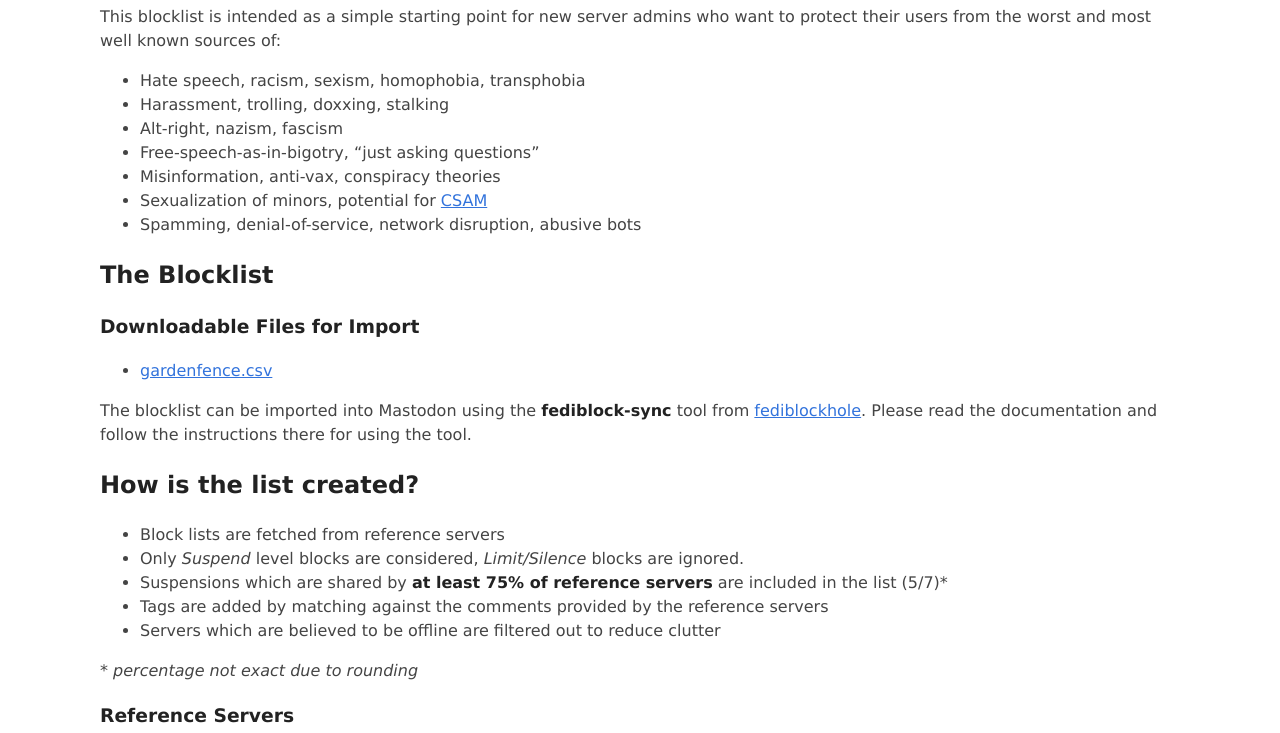
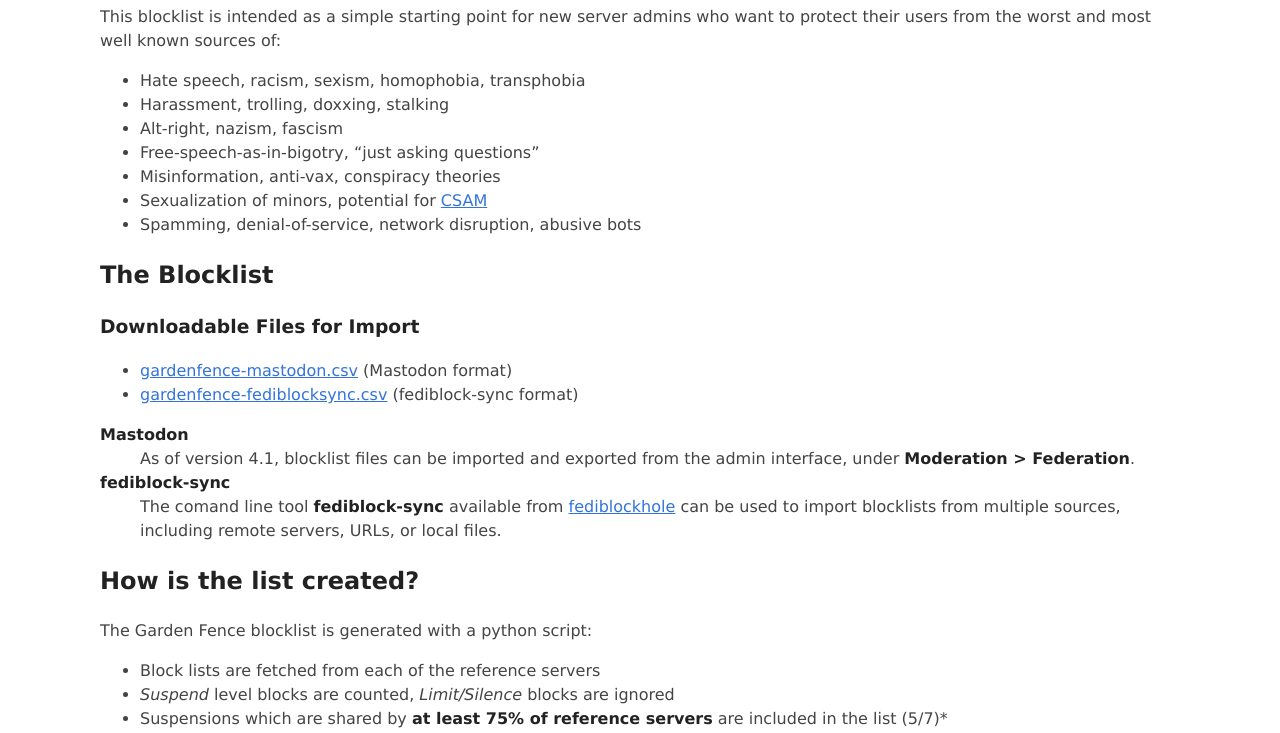
Before and after one commit to gardenfence/gardenfence.github.io, a plain HTML site: page index.html in a window 1280 px wide. Shown: the part 206-939 px from the top of the page. Drawn offline with Linux system fonts and the light colour scheme.

Commit message:
add Mastodon import formatted file

```diff
--- a/index.html
+++ b/index.html
@@ -232,18 +232,25 @@
 <h2 id="the-blocklist">The Blocklist</h2>
 <h3 id="downloadable-files-for-import">Downloadable Files for Import</h3>
 <ul>
-<li><a href="https://github.com/gardenfence/blocklist/blob/main/gardenfence.csv">gardenfence.csv</a></li>
+<li><a href="https://github.com/gardenfence/blocklist/blob/main/gardenfence-mastodon.csv">gardenfence-mastodon.csv</a> (Mastodon format)</li>
+<li><a href="https://github.com/gardenfence/blocklist/blob/main/gardenfence-fediblocksync.csv">gardenfence-fediblocksync.csv</a> (fediblock-sync format)</li>
 </ul>
-<p>The blocklist can be imported into Mastodon using the <strong>fediblock-sync</strong> tool from <a href="https://github.com/eigenmagic/fediblockhole">fediblockhole</a>. Please read the documentation and follow the instructions there for using the tool.</p>
+<dl>
+<dt><strong>Mastodon</strong></dt>
+<dd>As of version 4.1, blocklist files can be imported and exported from the admin interface, under <strong>Moderation &gt; Federation</strong>.</dd>
+<dt><strong>fediblock-sync</strong></dt>
+<dd>The comand line tool <strong>fediblock-sync</strong> available from <a href="https://github.com/eigenmagic/fediblockhole">fediblockhole</a> can be used to import blocklists from multiple sources, including remote servers, URLs, or local files.</dd>
+</dl>
 <h2 id="how-is-the-list-created">How is the list created?</h2>
+<p>The Garden Fence blocklist is generated with a python script:</p>
 <ul>
-<li>Block lists are fetched from reference servers</li>
-<li>Only <em>Suspend</em> level blocks are considered, <em>Limit/Silence</em> blocks are ignored.</li>
+<li>Block lists are fetched from each of the reference servers</li>
+<li><em>Suspend</em> level blocks are counted, <em>Limit/Silence</em> blocks are ignored</li>
 <li>Suspensions which are shared by <strong>at least 75% of reference servers</strong> are included in the list (5/7)*</li>
 <li>Tags are added by matching against the comments provided by the reference servers</li>
 <li>Servers which are believed to be offline are filtered out to reduce clutter</li>
 </ul>
-<p><em>* percentage not exact due to rounding</em></p>
+<p><em>* percentage is approximate due to rounding</em></p>
 <h3 id="reference-servers">Reference Servers</h3>
 <p>The admins of these servers have given permission for their block lists to be used for the purpose of generating this combined blocklist:</p>
 <ul>
```
